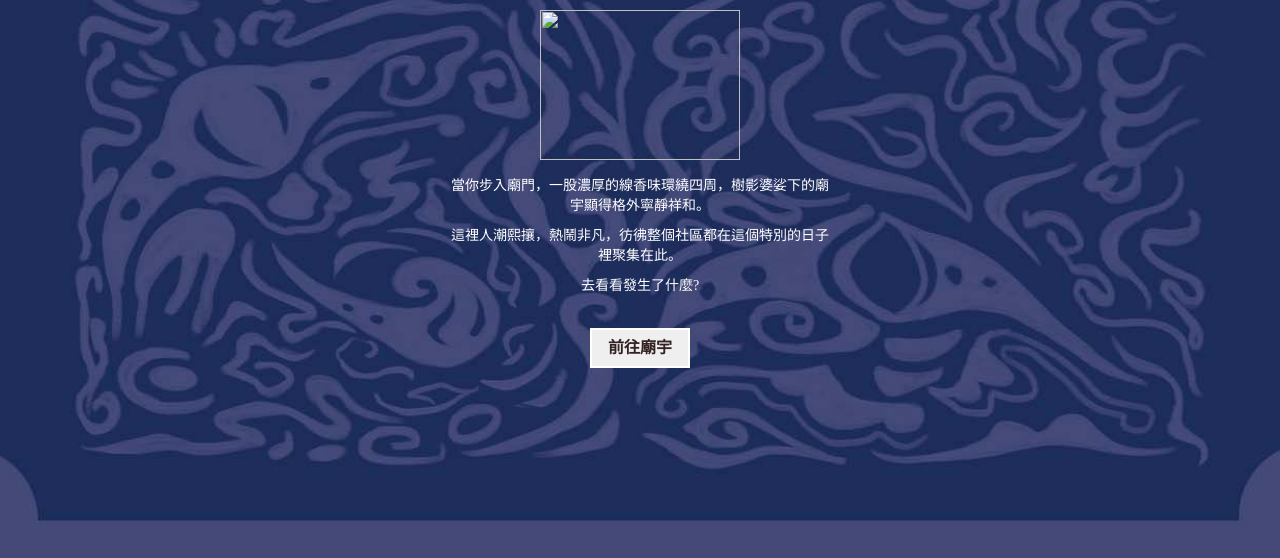
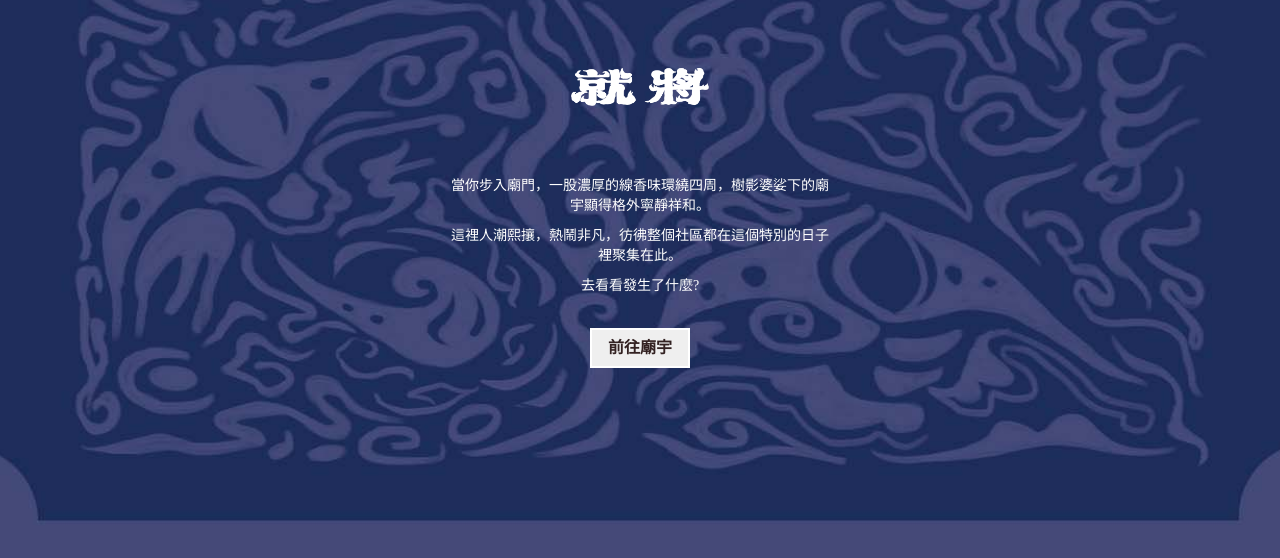
Before and after one commit to jiangstabout/jiangstabout.github.io, a plain HTML site: page index.html in a window 1280 px wide. Shown: the part 242-800 px from the top of the page. Drawn offline with nearby package versions, Linux system fonts and the light colour scheme.

Commit message:
Add files via upload

```diff
--- a/index.html
+++ b/index.html
@@ -38,7 +38,7 @@
   <div class="container">
     <div id="cover">
       <h1>白龍庵如性慈敬堂</h1>
-      <img src="./src/image/就將字體.png" alt="" width="200" height="150">
+      <img src="./專題/src/image/就將字體.png" alt="" width="200" height="150">
       <p style="font-size: 14px;">當你步入廟門，一股濃厚的線香味環繞四周，樹影婆娑下的廟宇顯得格外寧靜祥和。</p>
       <p style="font-size: 14px;">這裡人潮熙攘，熱鬧非凡，彷彿整個社區都在這個特別的日子裡聚集在此。</p>
       <p style="font-size: 14px;">去看看發生了什麼?</p>
```
